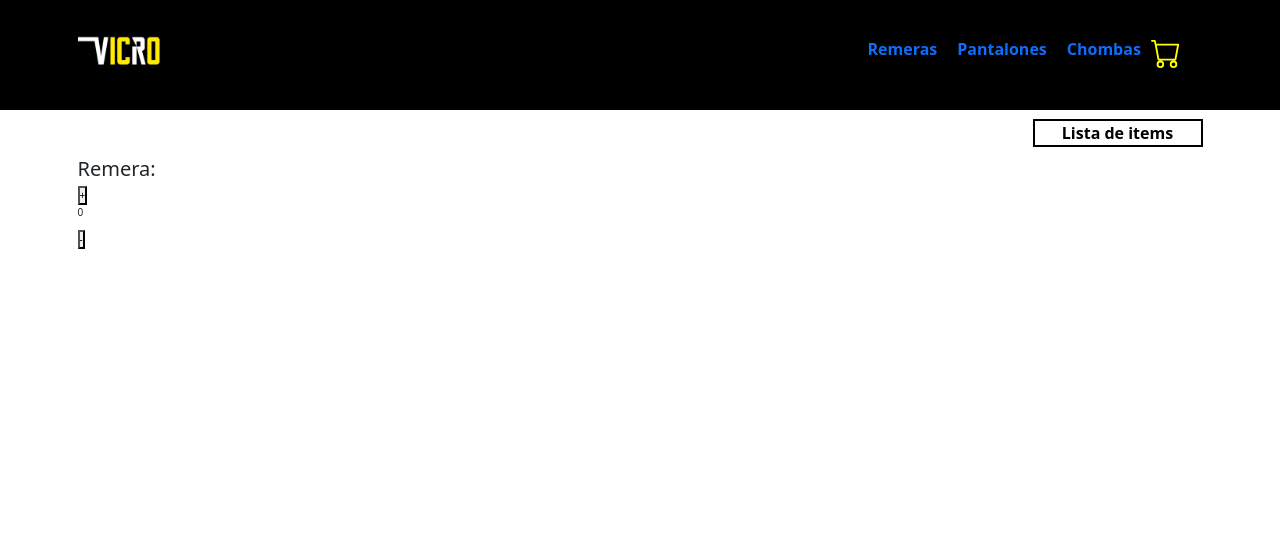
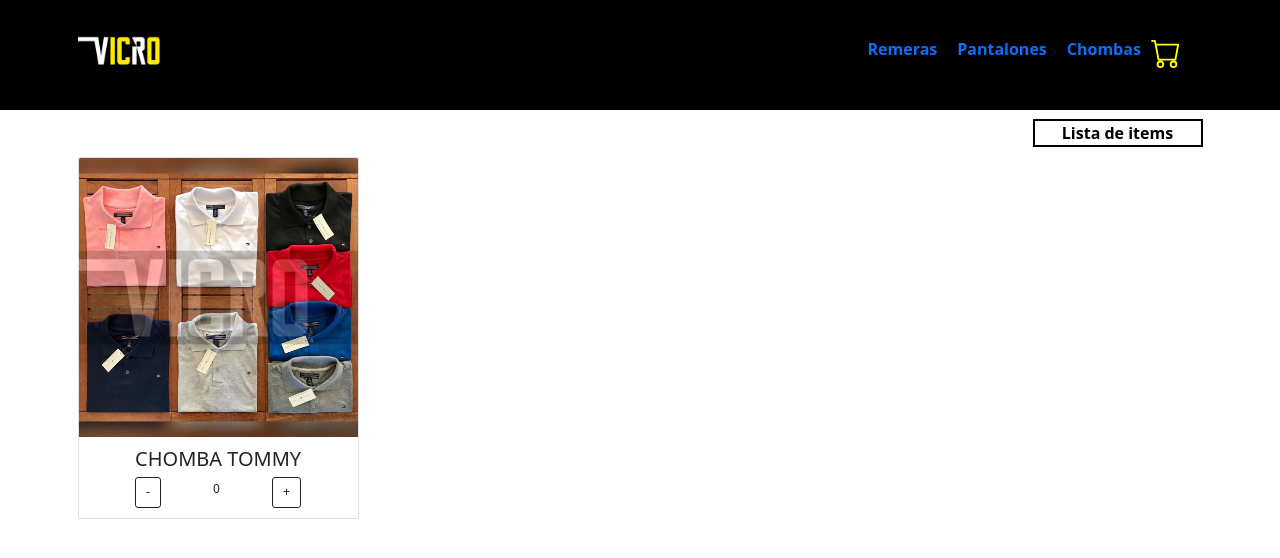
Before and after one commit to kenji1993/vicroImp, a React (Create React App) app: page / in a window 1280 px wide. Shown: the top 558 px of the page. Built offline with nearby package versions, Linux system fonts and the light colour scheme.

Commit message:
Bootstrap card, propiedades en el contador

```diff
--- a/src/App.js
+++ b/src/App.js
@@ -18,9 +18,7 @@
                         <ItemListContainer itemList="Lista de items"/>
                     </div>
                 </div>
-                <div className="col-3">
                     <ItemCount/>
-                </div>
             </div>
 
         </>
--- a/src/components/ItemCount.js
+++ b/src/components/ItemCount.js
@@ -1,4 +1,6 @@
 import React, {useState} from 'react'
+import chomba from './img/chombasTommy.jpg'
+
 
 const ItemCount = () => {
 
@@ -12,15 +14,18 @@
     }
 
     return(
-        <>
-            <h2>Remera:</h2>
-            <div>
-            <button onClick={ sumarProductos }>+</button>
-            <p>{ productos }</p>
-            <button onClick={ restarProductos }>-</button>
+        <div className="card col-3 card-product">
+            <img src={chomba} className="card-img-top" alt="imagen chomba" />
+            <div className="card-body">
+                <h2 className="card-title">CHOMBA TOMMY</h2>
+                <div className="productCounter">
+                    <button type="button" onClick={ restarProductos } className="btn btn-outline-dark btn-lg">-</button>
+                    <p>{ productos }</p>
+                    <button type="button" onClick={ sumarProductos } className="btn btn-outline-dark btn-lg">+</button>
+                </div>
             </div>
 
-        </>
+        </div>
     )
 }
 
--- a/src/styles.css
+++ b/src/styles.css
@@ -50,3 +50,17 @@
     border: 0.2rem solid black;
     text-align: center;
 }
+.card-product {
+    display: flex;
+    align-items: center;
+}
+.productCounter {
+    display: flex;
+    justify-content: space-between;
+    align-items: center;
+}
+.productCounter p {
+    font-size: 1.2rem;
+    align-self: center;
+    margin-top: 0.4rem;
+}
```
Also changed, not shown: src/components/img/chombasTommy.jpg (added), 1 other file (tests, documents, lock files or other folders).
